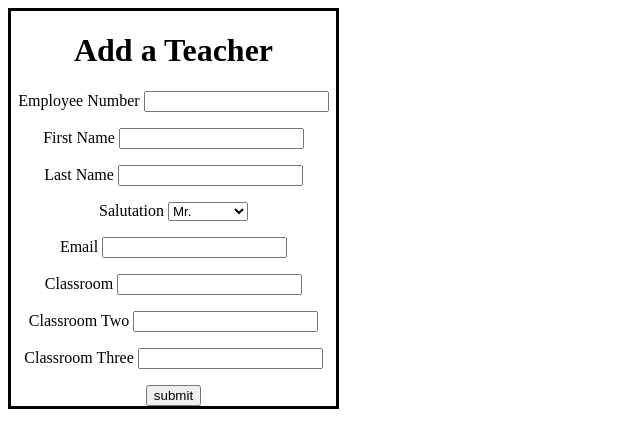
After one commit to mojoopop/LibraryPerfect, a PHP site: page /scratch.html in a window 1280 px wide. The commit adds this page. Shown: the top 448 px of the page, without its empty margins (0-640 px from the left). Run offline with PHP 8.4, Linux system fonts and the light colour scheme.

```diff
--- /dev/null
+++ b/scratch.html
@@ -0,0 +1,48 @@
+<!doctype html>
+<html>
+<head>
+<meta charset="utf-8">
+<title>Untitled Document</title>
+</head>
+<div id="addTeacherContainer" style=" text-align:center; border-style:solid; width:325px;">
+  <h1>Add a Teacher</h1>
+  <form style="">
+    <p>Employee Number
+      <input type="text" name="empNum" />
+    </p>
+    <p>First Name
+      <input type="text" name="fName"/>
+    </p>
+    <p>Last Name
+      <input type="text" name="lName"/>
+    </p>
+    <p>Salutation
+      <select name="salutation">
+        <option>Mr.</option>
+        <option>Mrs.</option>
+        <option>Ms.</option>
+        <option>Miss</option>
+        <option>Dr.</option>
+        <option>Prof.</option>
+        <option>Father</option>
+        <option>Reverend</option>
+      </select>
+    </p>
+    <p>Email
+      <input type="email" name="tEmail" />
+    </p>
+    <p>Classroom
+      <input type="text" name="classroom1" />
+    </p>
+    <p>Classroom Two
+      <input type="text" name="classroom2" />
+    </p>
+    <p>Classroom Three
+      <input type="text" name="classroom3" />
+    </p>
+    <input type="submit" name="Submit" value="submit"
+  </form>
+</div>
+<body>
+</body>
+</html>
```
Also changed, not shown: libraryManagement.js (+6 -1 lines), libraryManagement.php (+25 -1 lines), libraryPageDB.php (added, +28 -0 lines), style.css (+7 -4 lines).
